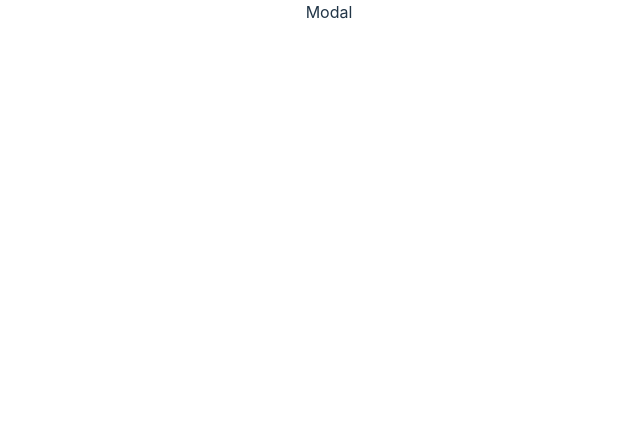
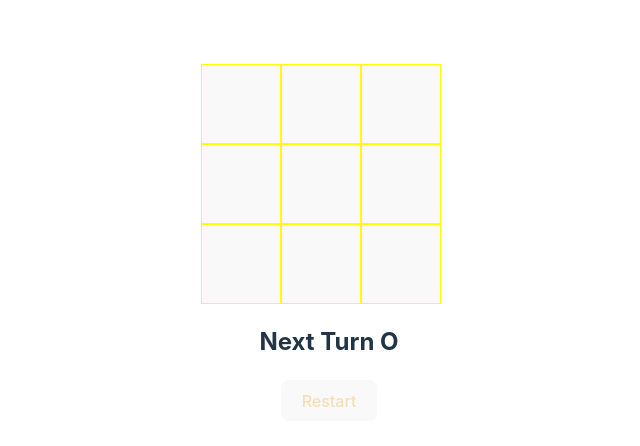
Before and after one commit to ChiragJain7300/25-React-Exercises, a React (Vite) app in the folder 3-More-projects/: page / in a window 1280 px wide. Shown: the top 446 px of the page, without its empty margins (311-951 px from the left). Built offline with nearby package versions, Linux system fonts and the light colour scheme.

Commit message:
ticTactoe and search Button created

```diff
--- a/3-More-projects/src/App.jsx
+++ b/3-More-projects/src/App.jsx
@@ -6,7 +6,9 @@ import ImageSlider from "./components/ImageSlider";
 import LoadMore from "./components/LoadMore";
 import { Main } from "./components/Modal-Component/Main";
 import QrcodeGenerator from "./components/QrcodeGenerator";
+import SearchAuto from "./components/SearchAuto";
 import StarRating from "./components/StarRating";
+import TicTacToe from "./components/TicTacToe";
 import TreeView from "./components/Tree-View/TreeView";
 function App() {
   return (
@@ -36,7 +38,13 @@ function App() {
       {/* <DynamicTabs /> */}
 
       {/* Modal */}
-      <Main />
+      {/* <Main /> */}
+
+      {/* Search bar with autocomplete feature */}
+      {/* <SearchAuto /> */}
+
+      {/* Tic Tac Toe game */}
+      <TicTacToe />
     </>
   );
 }
--- a/3-More-projects/src/components/Modal-Component/Main.jsx
+++ b/3-More-projects/src/components/Modal-Component/Main.jsx
@@ -1,7 +1,26 @@
-import { Modal } from "./Modal"
-import "./modal.css"
+import { useState } from "react";
+import { Modal } from "./Modal";
+import "./modal.css";
 export const Main = () => {
-    return (<>
-        <Modal />
-    </>)
-}
+  const [isOpen, setIsOpen] = useState(false);
+  const closeModal = () => {
+    setIsOpen(false);
+  };
+  return (
+    <>
+      <div
+        style={{
+          width: "100%",
+          minHeight: "100vh",
+          display: "flex",
+          flexDirection: "column",
+          alignItems: "center",
+          justifyContent: "center",
+        }}
+      >
+        <button onClick={() => setIsOpen(!isOpen)}>Open Modal</button>
+        <Modal isOpen={isOpen} closeModal={closeModal} />
+      </div>
+    </>
+  );
+};
--- a/3-More-projects/src/components/Modal-Component/Modal.jsx
+++ b/3-More-projects/src/components/Modal-Component/Modal.jsx
@@ -1,3 +1,33 @@
-export const Modal = () => {
-    return (<>Modal</>);
-}
+export const Modal = ({ isOpen, closeModal }) => {
+  return (
+    <>
+      {isOpen ? (
+        <div className="modal-cont">
+          <div
+            style={{
+              width: "400px",
+              margin: "50px auto",
+              position: "absolute",
+              zIndex: "1000",
+              backgroundColor: "black",
+              padding: "30px",
+              left: "33%",
+              top: "100px",
+              animation: "modalIn 0.5s",
+            }}
+          >
+            <h1 className="modalHead">Modal Head</h1>
+            <p className="modalDesc">
+              Lorem ipsum dolor sit amet, consectetur adipisicing elit. Optio
+              totam molestias minima praesentium odit illum itaque saepe
+              molestiae architecto quos?
+            </p>
+            <button style={{ marginTop: "30px" }} onClick={closeModal}>
+              Close
+            </button>
+          </div>
+        </div>
+      ) : null}
+    </>
+  );
+};
--- a/3-More-projects/src/components/Modal-Component/modal.css
+++ b/3-More-projects/src/components/Modal-Component/modal.css
@@ -0,0 +1,17 @@
+.modal-cont {
+  background-color: rgba(0, 0, 0, 0.8);
+  width: 100%;
+  position: fixed;
+  height: 100%;
+  top: 0;
+  left: 0;
+}
+@keyframes modalIn {
+  from {
+    top: 0;
+  }
+
+  to {
+    top: 100px;
+  }
+}
--- /dev/null
+++ b/3-More-projects/src/components/SearchAuto.jsx
@@ -0,0 +1,54 @@
+import React, { useEffect, useState } from "react";
+
+function SearchAuto() {
+  const [searchValue, setSearchValue] = useState("");
+  const [searchResult, setSearchResult] = useState([]);
+  const updateSearchData = async () => {
+    try {
+      const res = await fetch("https://dummyjson.com/users");
+      const data = await res.json();
+      if (data.users && data.users.length > 0) {
+        const search = data.users.filter(
+          (item) =>
+            item.firstName.includes(searchValue) === true ||
+            item.lastName.includes(searchValue) === true
+        );
+        setSearchResult(search);
+      }
+    } catch (error) {
+      alert(error);
+      return;
+    }
+  };
+  useEffect(() => {
+    if (searchValue.length > 0) updateSearchData();
+  }, [searchValue]);
+  console.log(searchResult);
+
+  return (
+    <>
+      <input
+        type="text"
+        placeholder="Search"
+        value={searchValue}
+        onChange={(e) => setSearchValue(e.target.value.toLowerCase())}
+        style={{
+          padding: "10px 20px",
+          width: "250px",
+          fontSize: "20px",
+          borderRadius: "7px",
+          marginBottom: "15px",
+        }}
+      />
+      {searchResult && searchResult.length > 0
+        ? searchResult.map((item) => (
+            <div key={item.id}>
+              {item.firstName} {item.lastName}{" "}
+            </div>
+          ))
+        : null}
+    </>
+  );
+}
+
+export default SearchAuto;
--- /dev/null
+++ b/3-More-projects/src/components/TicTacToe.jsx
@@ -0,0 +1,92 @@
+import "./css/tic.css";
+import React, { useEffect, useState } from "react";
+function Square({ value, onClick }) {
+  return (
+    <button
+      style={{
+        width: "80px",
+        height: "80px",
+        border: "1px solid yellow",
+        borderRadius: "0",
+        padding: "0",
+        fontSize: "28px",
+      }}
+      onClick={onClick}
+    >
+      {value}
+    </button>
+  );
+}
+function TicTacToe() {
+  // 0 1 2
+  // 3 4 5
+  // 6 7 8
+  const [playerValue, setPlayerValue] = useState(Array(9).fill(""));
+  const [isX, setIsX] = useState(false);
+  const [status, setStatus] = useState("");
+
+  const checkWinner = (arr) => {
+    const winningPattern = [
+      [0, 1, 2],
+      [3, 4, 5],
+      [6, 7, 8],
+      [0, 4, 8],
+      [2, 4, 6],
+      [0, 3, 6],
+      [1, 4, 7],
+      [2, 5, 8],
+    ];
+    for (let i = 0; i < winningPattern.length; i++) {
+      const [x, y, z] = winningPattern[i];
+      if (arr[x] && arr[x] === arr[y] && arr[x] === arr[z]) {
+        return arr[x];
+      }
+    }
+    return null;
+  };
+  const handleClick = (currSquare) => {
+    let cpy = [...playerValue];
+    if (checkWinner(playerValue) || cpy[currSquare]) return;
+    cpy[currSquare] = isX ? "X" : "O";
+    setIsX(!isX);
+    setPlayerValue(cpy);
+  };
+  useEffect(() => {
+    if (!checkWinner(playerValue) && playerValue.every((item) => item !== "")) {
+      setStatus("This is a Draw !!! Please restart");
+    } else if (checkWinner(playerValue)) {
+      setStatus(`${checkWinner(playerValue)} is the winner`);
+      console.log(status);
+    } else {
+      setStatus(`Next Turn ${isX ? "X" : "O"}`);
+    }
+  }, [playerValue, isX]);
+
+  console.log(checkWinner(playerValue));
+
+  return (
+    <>
+      <div className="gameCont">
+        <div className="tic-row">
+          <Square onClick={() => handleClick(0)} value={playerValue[0]} />
+          <Square onClick={() => handleClick(1)} value={playerValue[1]} />
+          <Square onClick={() => handleClick(2)} value={playerValue[2]} />
+        </div>
+        <div className="tic-row">
+          <Square onClick={() => handleClick(3)} value={playerValue[3]} />
+          <Square onClick={() => handleClick(4)} value={playerValue[4]} />
+          <Square onClick={() => handleClick(5)} value={playerValue[5]} />
+        </div>
+        <div className="tic-row">
+          <Square onClick={() => handleClick(6)} value={playerValue[6]} />
+          <Square onClick={() => handleClick(7)} value={playerValue[7]} />
+          <Square onClick={() => handleClick(8)} value={playerValue[8]} />
+        </div>
+      </div>
+      <h2 style={{ textAlign: "center", marginBottom: "20px" }}>{status}</h2>
+      <button onClick={() => location.reload()}>Restart</button>
+    </>
+  );
+}
+
+export default TicTacToe;
--- /dev/null
+++ b/3-More-projects/src/components/css/tic.css
@@ -0,0 +1,10 @@
+.gameCont {
+  margin-left: 40%;
+  margin-top: 5%;
+  margin-bottom: 20px;
+}
+.tic-row {
+  display: flex;
+  margin: auto;
+  color: white;
+}
```
